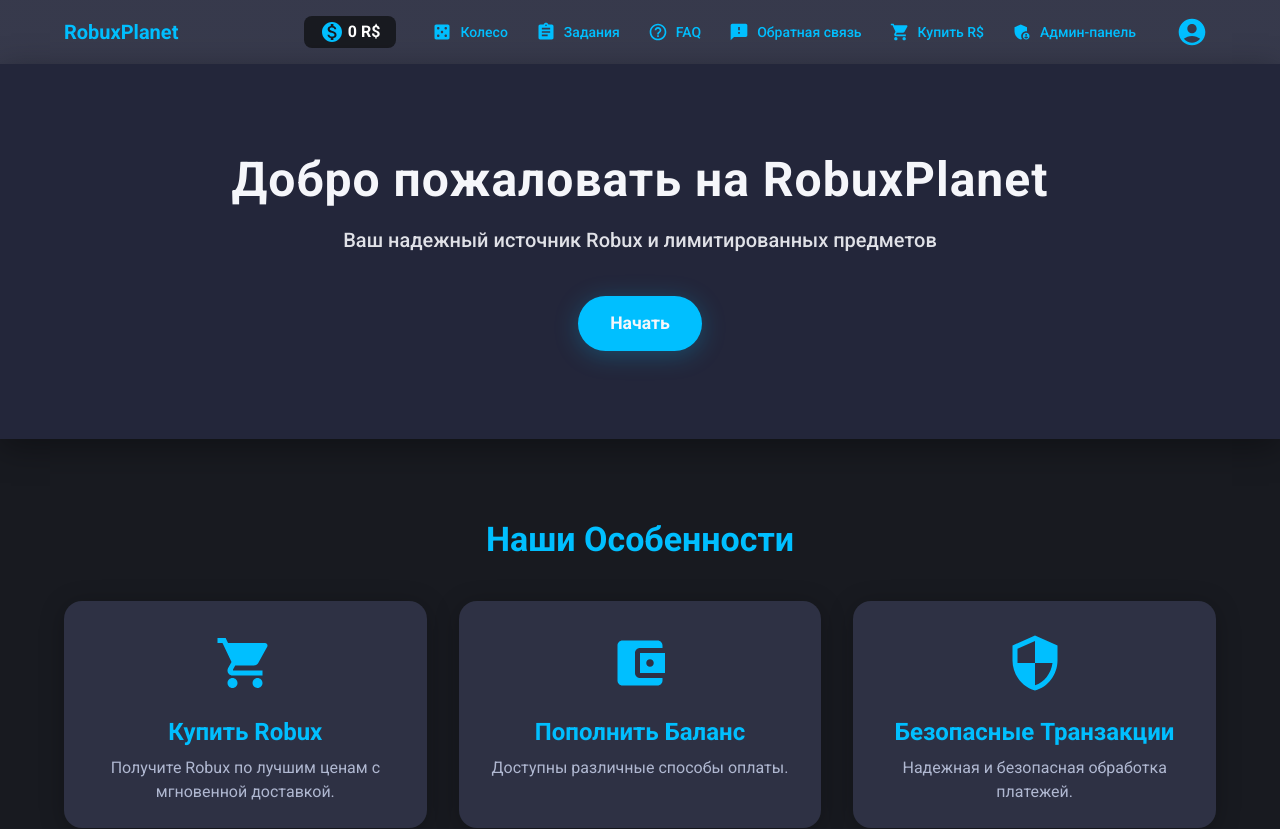
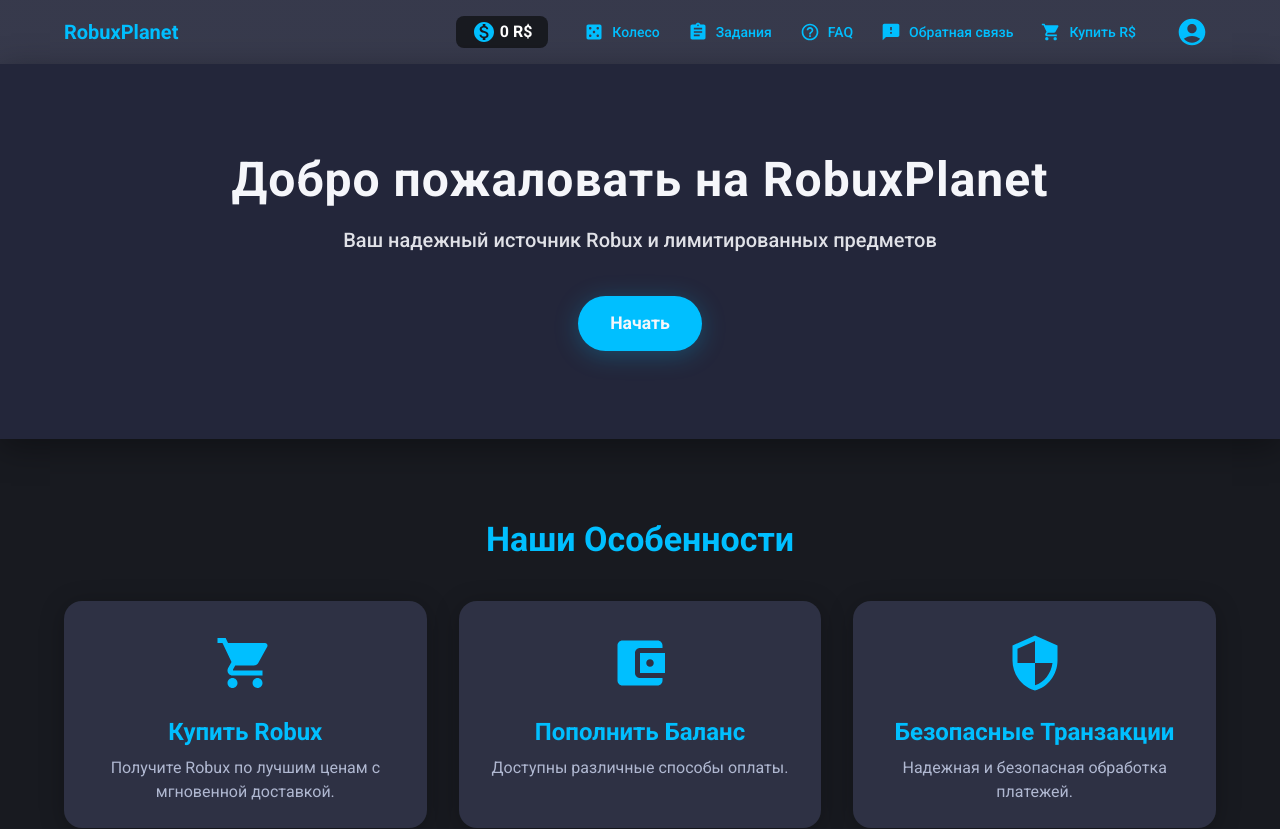
Before and after one commit to 1Milano-dev/rbx-planet, a React (Create React App) app: page / in a window 1280 px wide. Shown: the top 829 px of the page. Built offline with nearby package versions, Linux system fonts and the light colour scheme; sample sign-in values are in the browser's storage.

Commit message:
feat: move admin panel link to profile dropdown menu

```diff
--- a/src/components/Navbar.js
+++ b/src/components/Navbar.js
@@ -12,7 +12,8 @@
   MenuItem,
   IconButton,
   useTheme,
-  Fade
+  Fade,
+  Divider
 } from '@mui/material';
 import ShoppingCartIcon from '@mui/icons-material/ShoppingCart';
 import AssignmentIcon from '@mui/icons-material/Assignment';
@@ -127,16 +128,6 @@
                 >
                   Купить R$
                 </Button>
-                {user.isAdmin && (
-                  <Button
-                    component={RouterLink}
-                    to="/admin"
-                    startIcon={<AdminPanelSettingsIcon />}
-                    color="primary"
-                  >
-                    Админ-панель
-                  </Button>
-                )}
                 <IconButton
                   onClick={handleMenu}
                   sx={{ ml: 1 }}
@@ -176,6 +167,26 @@
                     <AccountCircleIcon sx={{ mr: 1 }} />
                     Личный кабинет
                   </MenuItem>
+                  {user.isAdmin && (
+                    <>
+                      <Divider sx={{ my: 1 }} />
+                      <MenuItem
+                        component={RouterLink}
+                        to="/admin"
+                        onClick={handleClose}
+                        sx={{
+                          color: theme.palette.primary.main,
+                          '&:hover': {
+                            bgcolor: 'rgba(0, 191, 255, 0.08)'
+                          }
+                        }}
+                      >
+                        <AdminPanelSettingsIcon sx={{ mr: 1 }} />
+                        Админ-панель
+                      </MenuItem>
+                    </>
+                  )}
+                  <Divider sx={{ my: 1 }} />
                   <MenuItem
                     component={RouterLink}
                     to="/settings"
```
